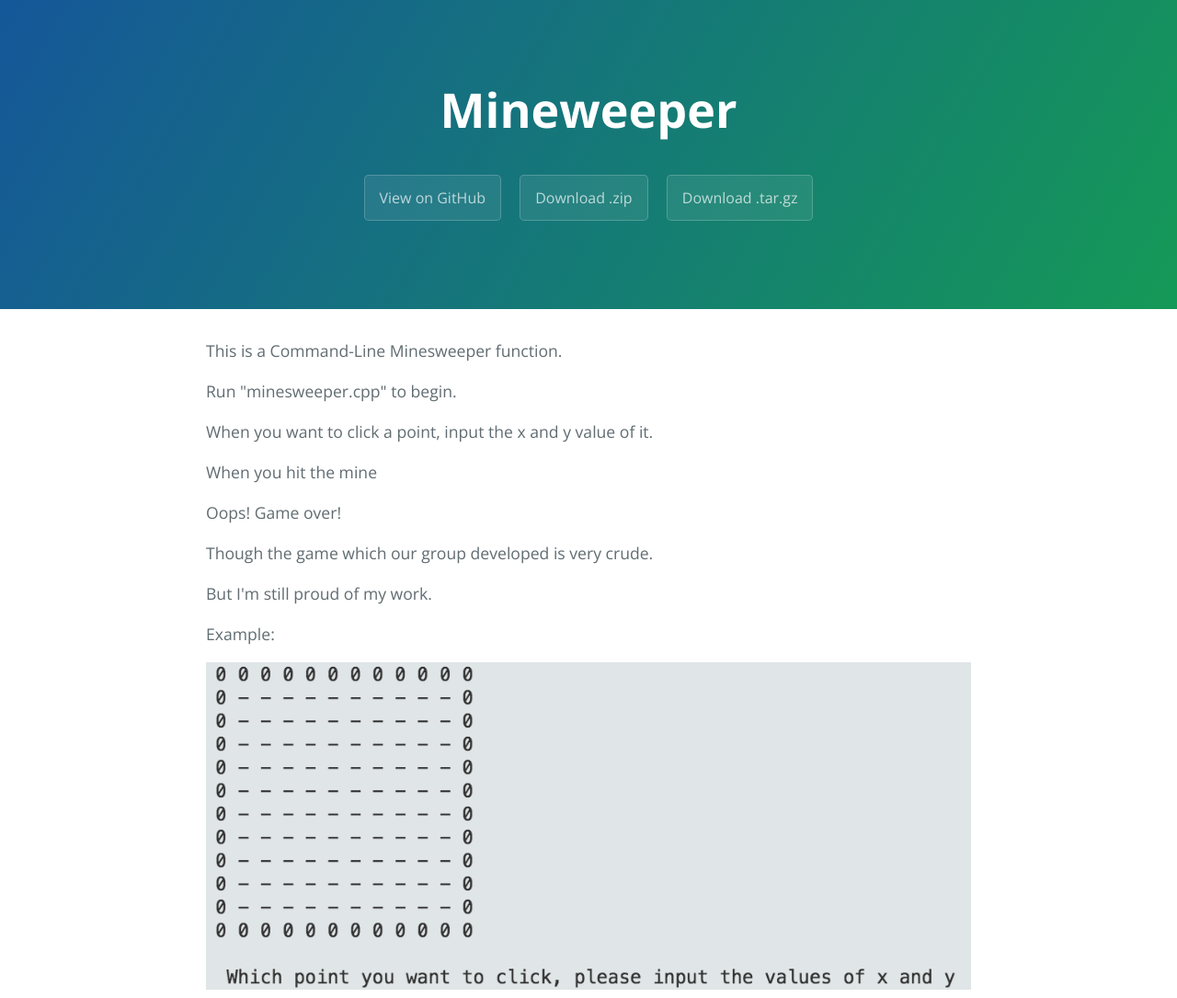
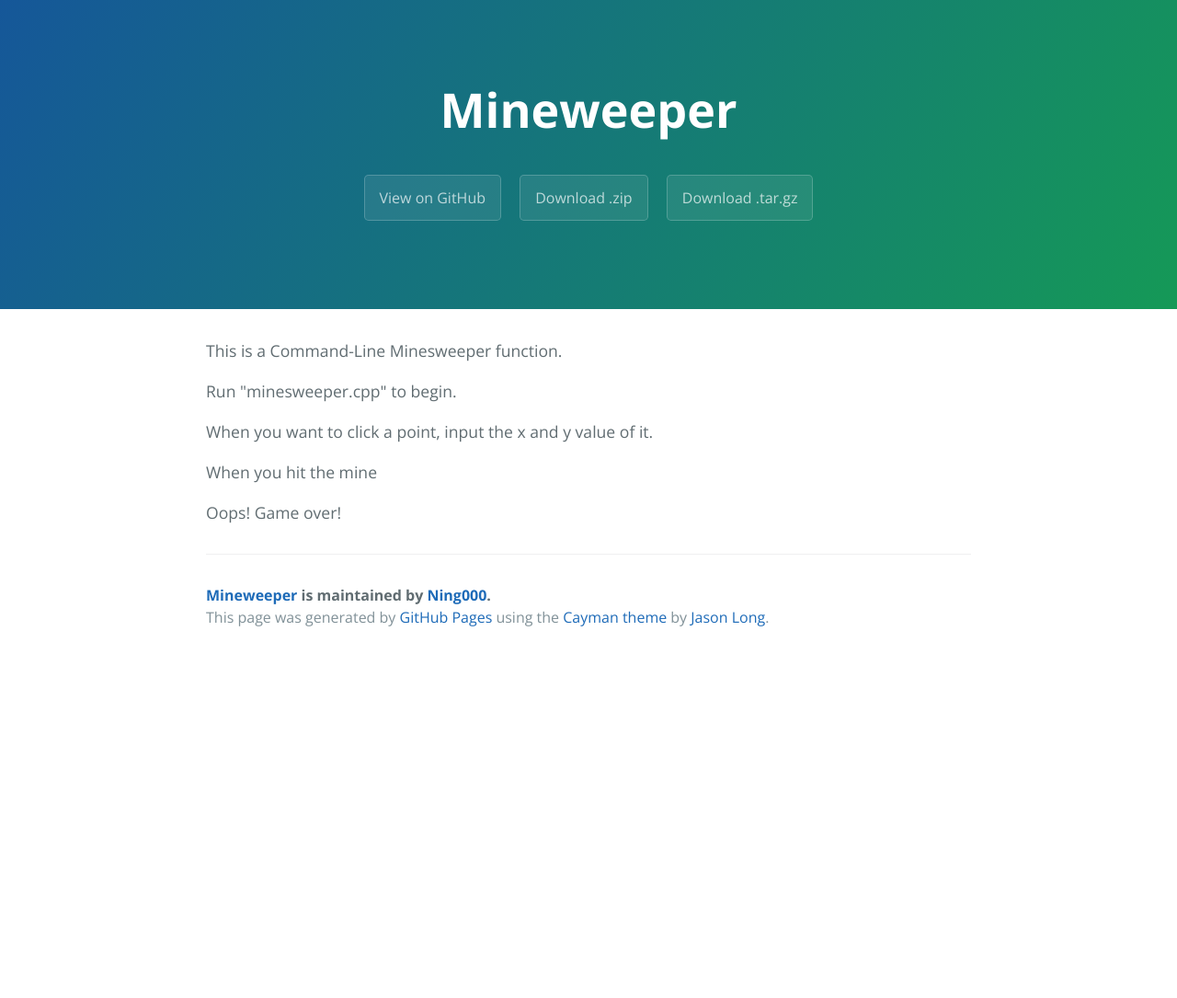
Before and after one commit to Ning000/Minesweeper, a plain HTML site: page index.html in a window 1280 px wide. Shown: the top 1085 px of the page at 92% size. After the commit the page ends 800 px from the top, so only its background shows below. Drawn offline with nearby package versions, Linux system fonts and the light colour scheme.

```diff
--- a/index.html
+++ b/index.html
@@ -29,14 +29,6 @@
 
 <p>Oops! Game over!</p>
 
-<p>Though the game which our group developed is very crude.</p>
-
-<p>But I'm still proud of my work.</p>
-
-<p>Example:</p>
-
-<p><img src="http://github.com/Ning000/Minesweeper/blob/gh-pages/a.png" alt="Unicorn"></p>
-
       <footer class="site-footer">
         <span class="site-footer-owner"><a href="https://github.com/Ning000/Minesweeper">Mineweeper</a> is maintained by <a href="https://github.com/Ning000">Ning000</a>.</span>
 
--- a/params.json
+++ b/params.json
@@ -1,6 +1,6 @@
 {
   "name": "Mineweeper",
   "tagline": "",
-  "body": "This is a Command-Line Minesweeper function.\r\n\r\nRun \"minesweeper.cpp\" to begin. \r\n\r\nWhen you want to click a point, input the x and y value of it.\r\n\r\nWhen you hit the mine\r\n\r\nOops! Game over!\r\n\r\nThough the game which our group developed is very crude.\r\n\r\nBut I'm still proud of my work.\r\n\r\nExample:\r\n\r\n![Unicorn](http://github.com/Ning000/Minesweeper/blob/gh-pages/a.png)",
+  "body": "This is a Command-Line Minesweeper function.\r\n\r\nRun \"minesweeper.cpp\" to begin. \r\n\r\nWhen you want to click a point, input the x and y value of it.\r\n\r\nWhen you hit the mine\r\n\r\nOops! Game over!\r\n",
   "note": "Don't delete this file! It's used internally to help with page regeneration."
 }
```
